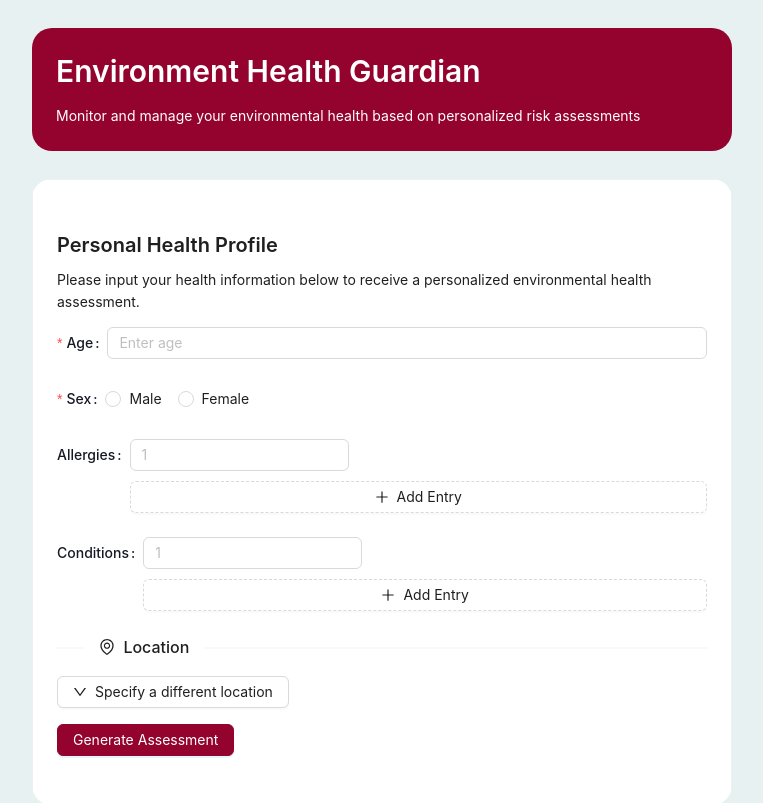
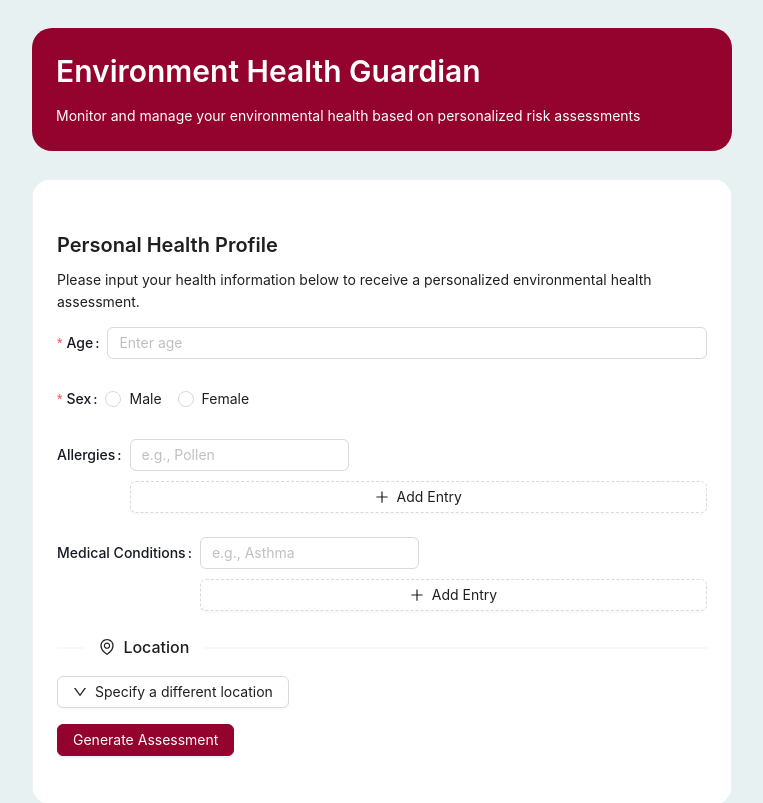
Before and after one commit to GudBoiNero/env-health-guardian, a React (Vite) app: page / in a window 1280 px wide. Shown: the top 803 px of the page, without its empty margins (258-1021 px from the left). Built offline with nearby package versions, Linux system fonts and the light colour scheme.

Commit message:
some quality of life

```diff
--- a/src/App.tsx
+++ b/src/App.tsx
@@ -144,12 +144,12 @@ const onFinish: FormProps<UserProfile>['onFinish'] = (values) => {
             </Form.Item>
 
             <Form.Item label='Allergies' name='allergies'>
-              <DynamicTextAreaList value={userProfile?.allergies} />
-            </Form.Item>
+  <DynamicTextAreaList value={userProfile?.allergies} fieldType="allergy" />
+</Form.Item>
 
-            <Form.Item label='Conditions' name='conditions'>
-              <DynamicTextAreaList value={userProfile?.conditions} />
-            </Form.Item>
+<Form.Item label='Medical Conditions' name='conditions'>
+  <DynamicTextAreaList value={userProfile?.conditions} fieldType="condition" />
+</Form.Item>
 
             {/* Location Input Component */}
             <LocationInput form={form} />
@@ -220,6 +220,8 @@ const onFinish: FormProps<UserProfile>['onFinish'] = (values) => {
   )
 }
 
+
+
 const layoutStyle: React.CSSProperties = {
   borderRadius: 20,
   overflow: 'hidden',
--- a/src/DynamicTextAreaList.tsx
+++ b/src/DynamicTextAreaList.tsx
@@ -4,9 +4,36 @@ import { PlusOutlined, DeleteOutlined } from "@ant-design/icons";
 interface Props {
   value?: string[];
   onChange?: (value: string[]) => void;
+  fieldType?: "allergy" | "condition"; // Added field type prop
 }
 
-export default function DynamicTextAreaList({ value = [""], onChange }: Props) {
+// Sample placeholders based on field type
+const allergyExamples = [
+  "e.g., Pollen",
+  "e.g., Dust mites",
+  "e.g., Pet dander",
+  "e.g., Mold",
+  "e.g., Food allergies",
+  "e.g., Insect stings",
+  "e.g., Medications",
+  "e.g., Latex"
+];
+
+const conditionExamples = [
+  "e.g., Asthma",
+  "e.g., Eczema",
+  "e.g., Diabetes",
+  "e.g., Hypertension",
+  "e.g., Arthritis",
+  "e.g., Migraine",
+  "e.g., Heart condition",
+  "e.g., Respiratory issues"
+];
+
+export default function DynamicTextAreaList({ value = [""], onChange, fieldType = "allergy" }: Props) {
+  // Choose example array based on field type
+  const examples = fieldType === "allergy" ? allergyExamples : conditionExamples;
+
   // Make sure the values are properly passed as an array
   const handleChange = (index: number, newValue: string) => {
     const updatedEntries = [...value];
@@ -33,7 +60,7 @@ export default function DynamicTextAreaList({ value = [""], onChange }: Props) {
             value={entry}
             onChange={(e) => handleChange(index, e.target.value)}
             autoSize={{ minRows: 1 }}
-            placeholder={`${index + 1}`}
+            placeholder={examples[index % examples.length]} // Use modulo to cycle through examples
             style={{ width: "100%" }} // Ensure full width
           />
           {value.length > 1 && (
```
